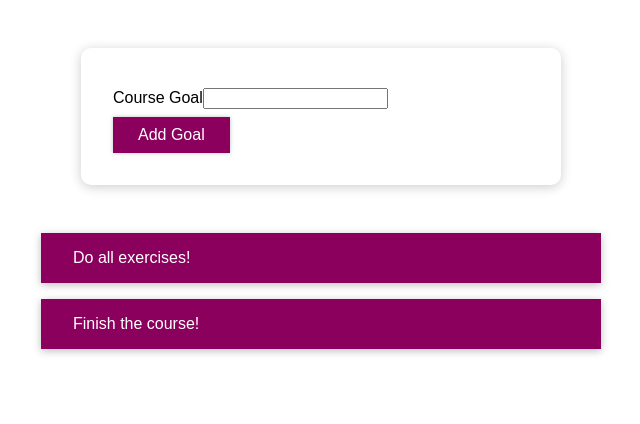
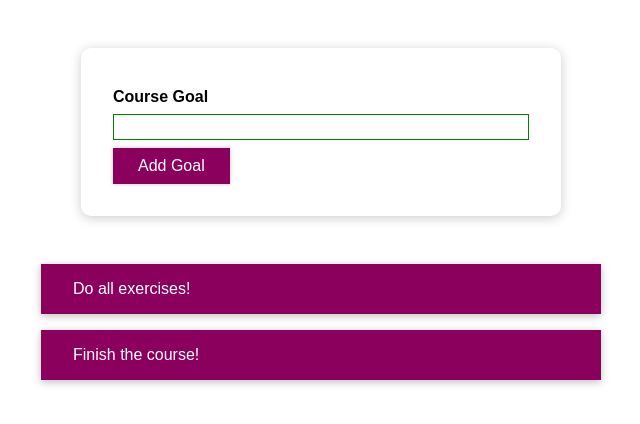
Before and after one commit to Tetre101/React-Styling-Detailed, a React (Create React App) app: page / in a window 1280 px wide. Shown: the top 424 px of the page, without its empty margins (319-959 px from the left). Built offline with nearby package versions, Linux system fonts and the light colour scheme.

Commit message:
dynamic styling by passing props on styled comp

```diff
--- a/src/components/CourseGoals/CourseInput/CourseInput.js
+++ b/src/components/CourseGoals/CourseInput/CourseInput.js
@@ -7,34 +7,27 @@ import styled from "styled-components";
 const FormControl = styled.div`
   margin: 0.5rem 0;
 
-  &:label {
+  & label {
     font-weight: bold;
     display: block;
     margin-bottom: 0.5rem;
+    color: ${(props) => (props.onInvalid ? "red" : "black")};
   }
 
-  &:input {
+  & input {
     display: block;
     width: 100%;
-    border: 1px solid hsl(0, 0%, 80%);
+    border: 1px solid ${(props) => (props.onInvalid ? "red" : "green")};
+    background: ${(props) => (props.onInvalid ? "#ffd7d7" : "transparent")};
     font: inherit;
     line-height: 1.5rem;
     padding: 0 0.25rem;
   }
 
-  &:input:focus {
+  & input:focus {
     outline: none;
     background: #fad0ec;
     border-color: #8b005d;
-  }
-
-  &.invalid input {
-    border-color: red;
-    background: #8b0025df;
-  }
-
-  &.invalid label {
-    color: red;
   }
 `;
 
@@ -59,7 +52,7 @@ const CourseInput = (props) => {
 
   return (
     <form onSubmit={formSubmitHandler}>
-      <FormControl className={!isValid ? "invalid" : ""}>
+      <FormControl onInvalid={!isValid}>
         <label>Course Goal</label>
         <input type="text" onChange={goalInputChangeHandler} />
       </FormControl>
```
